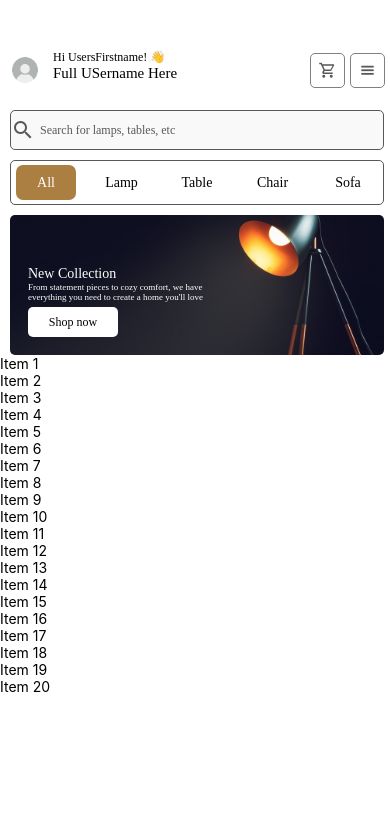
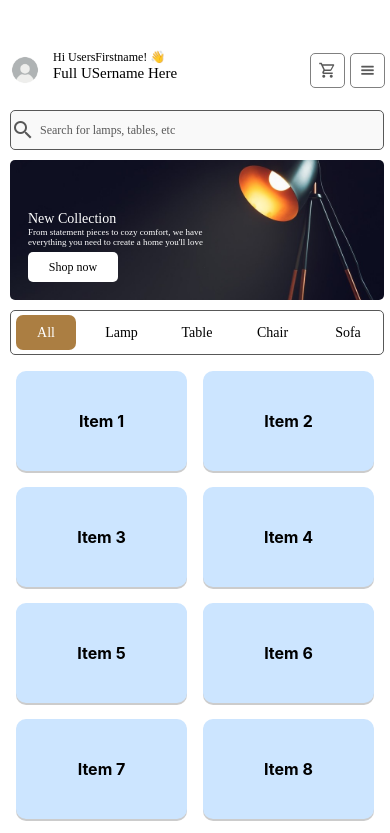
Before and after one commit to hashemUOP/Urban-Den, a React Native app: screen / in a window 390 px wide. Shown: the top 833 px of the page. Built offline with nearby package versions, Linux system fonts and the light colour scheme; a web font is replaced by a local one.

Commit message:
updating scroll component

```diff
--- a/components/home/ScrollProducts.jsx
+++ b/components/home/ScrollProducts.jsx
@@ -1,14 +1,26 @@
 import { View, Text,ScrollView } from 'react-native';
 import React from 'react';
 import styles from "../../styles/homestyle";
+import { FlatList } from 'react-native';
+import CustomText from '../customText';
+
+
 export default function ScrollProducts() {
+  const data = Array.from({ length: 50 }, (_, i) => `Item ${i + 1}`);
+
+  const renderItem = ({ item }) => (
+    <View style={styles.itemBox}>
+      <Text style={styles.itemText}>{item}</Text>
+    </View>
+  );
+
   return (
-    <ScrollView contentContainerStyle={styles.scrollContainer}>
-      {Array.from({ length: 20 }, (_, i) => (
-        <View key={i} style={styles.box}>
-          <Text style={styles.text}>Item {i + 1}</Text>
-        </View>
-      ))}
-    </ScrollView>
-  )
+    <FlatList
+      data={data}
+      keyExtractor={(item, index) => index.toString()}
+      numColumns={2}
+      renderItem={renderItem}
+      contentContainerStyle={styles.scrollContainer}
+    />
+  );
 }
--- a/pages/home.jsx
+++ b/pages/home.jsx
@@ -11,8 +11,8 @@ function Home(){
         <View>
             <Header/>
             <SearchBar/>
+            <AdSection/>
             <MenuBar/>
-            <AdSection/>
             <ScrollProducts/>
         </View>
     );
--- a/styles/homestyle.js
+++ b/styles/homestyle.js
@@ -114,5 +114,25 @@ export default StyleSheet.create({
         alignSelf:"center",
         justifySelf:"center",
         fontSize:12
-    }
+    },
+    scrollContainer: {
+    padding: 8,
+  },
+  itemBox: {
+    flex: 1,
+    backgroundColor: '#cce5ff',
+    margin: 8,
+    height: 100,
+    borderRadius: 10,
+    justifyContent: 'center',
+    alignItems: 'center',
+    elevation: 3, // for Android shadow
+    shadowColor: '#000', // iOS shadow
+    shadowOpacity: 0.2,
+    shadowOffset: { width: 0, height: 2 },
+  },
+  itemText: {
+    fontSize: 16,
+    fontWeight: 'bold',
+  },
 });
```
